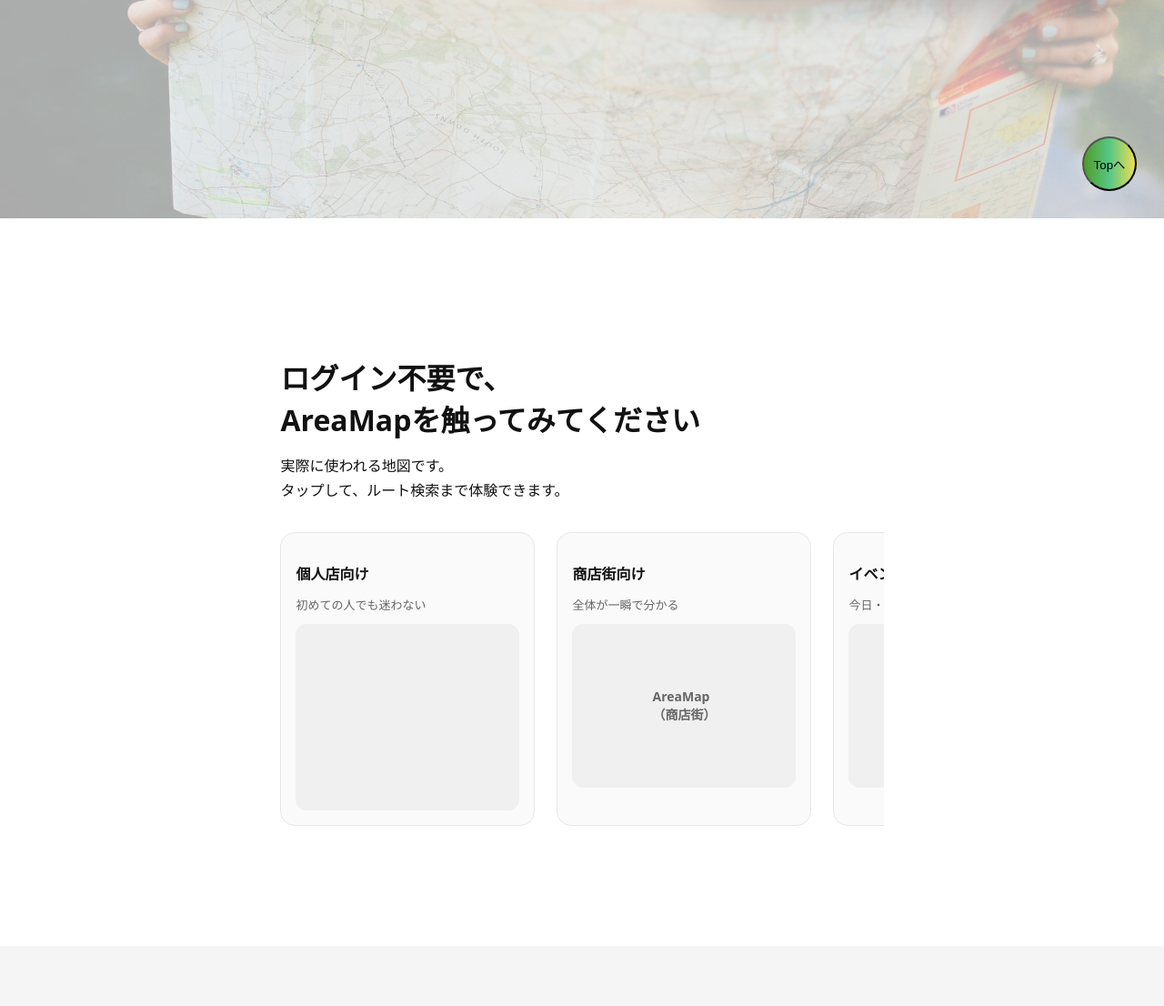
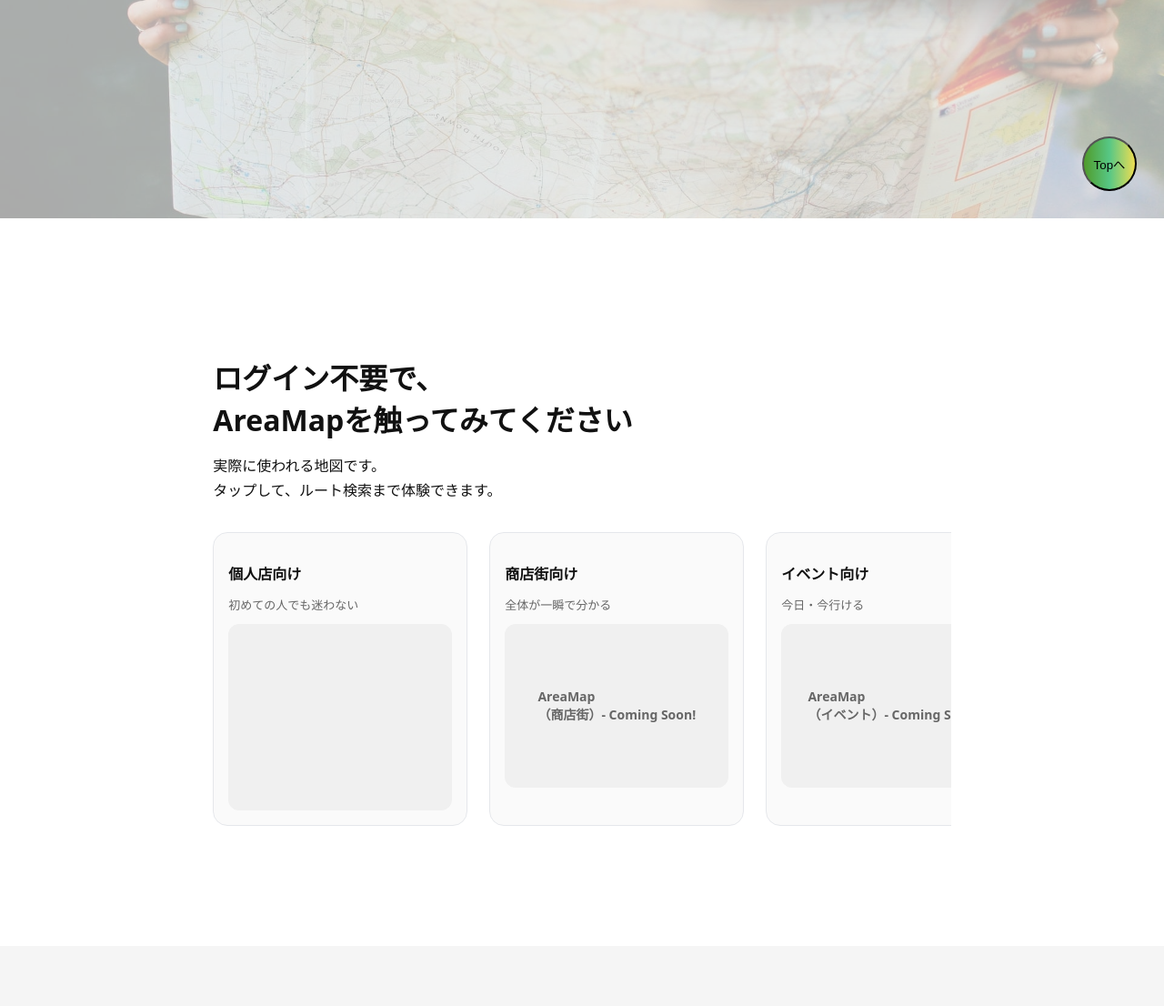
Before and after one commit to mitsunaka007/areamap, a Flask app: page / in a window 1280 px wide. Shown: the part 560-1666 px from the top of the page at 91% size. Run offline with Flask 3, Linux system fonts and the light colour scheme; a map, chart or similar area stays blank; parts of the project's set-up code (start-up, migrations or seed data) failed here and were passed over; grey boxes are pictures that could not be loaded.

Commit message:
Add files via upload

```diff
--- a/templates/areamaplp.html
+++ b/templates/areamaplp.html
@@ -48,7 +48,7 @@
     Public AreaMap Gallery
   ========================= -->
   <section class="lp-section lp-areamap-gallery" data-section="login">
-
+    <div class="lp-bg"></div>
     <div class="lp-content">
       <h2 class="lp-heading">
         ログイン不要で、<br>
@@ -61,7 +61,6 @@
       </p>
 
       <div class="areamap-gallery">
-
         <!-- 個人店 -->
         <div class="areamap-demo">
           <h3 class="demo-title">個人店向け</h3>
@@ -84,7 +83,7 @@
 
           <div class="areamap-frame">
             <div class="areamap-placeholder small">
-              AreaMap<br>（商店街）
+              AreaMap<br>（商店街）- Coming Soon!
             </div>
           </div>
         </div>
@@ -96,7 +95,7 @@
 
           <div class="areamap-frame">
             <div class="areamap-placeholder small">
-              AreaMap<br>（イベント）
+              AreaMap<br>（イベント）- Coming Soon!
             </div>
           </div>
         </div>
```
